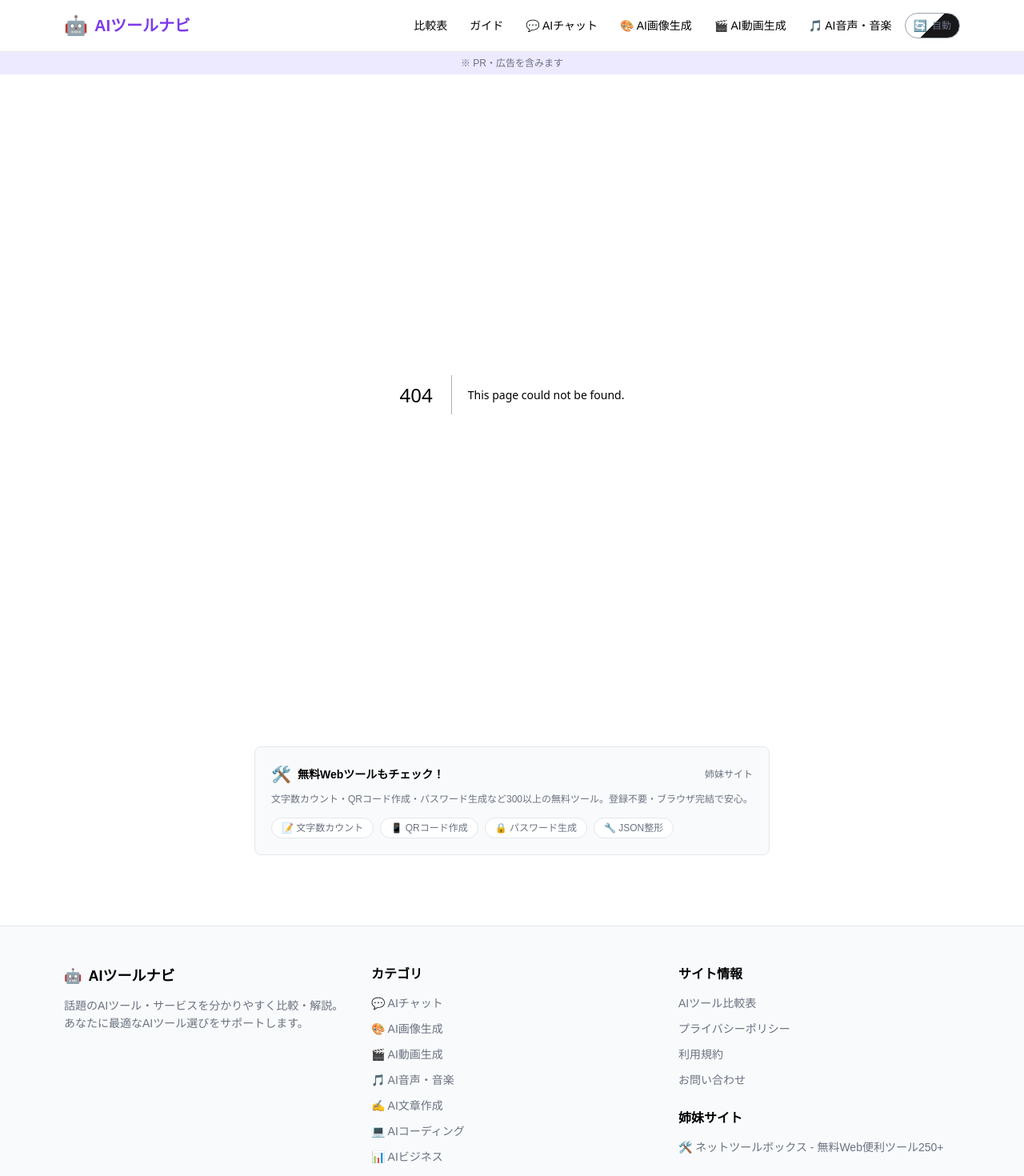
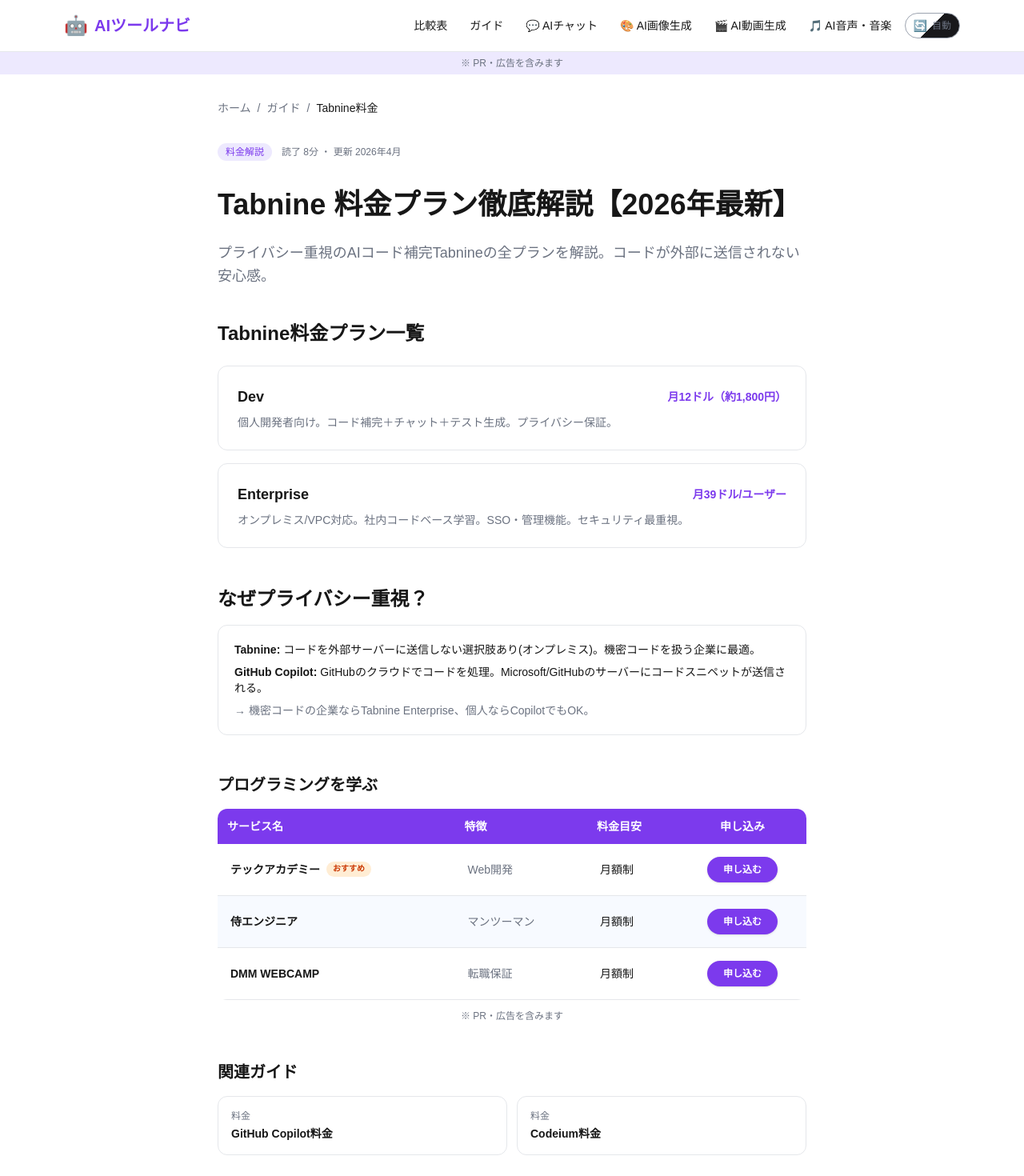
Before and after one commit to music6745-max/ai-tools-navi, a Next.js app: page /guide/tabnine-pricing in a window 1280 px wide. Before the commit this address had no page. Shown: the top 1470 px of the page at 80% size. Built offline with nearby package versions, Linux system fonts and the light colour scheme.

Commit message:
feat: Tabnine料金解説追加 - 🎉ai-navi400ページ到達！

```diff
--- a/app/guide/guides.data.ts
+++ b/app/guide/guides.data.ts
@@ -1821,6 +1821,14 @@
     slug: "luma-pricing",
     title: "Luma Dream Machine 料金プラン徹底解説【2026年最新】",
     description: "高速AI動画生成Luma Dream Machineの全プランを解説。",
+    icon: "💰",
+    category: "料金解説",
+    readTime: "8分",
+  },
+  {
+    slug: "tabnine-pricing",
+    title: "Tabnine 料金プラン徹底解説【2026年最新】",
+    description: "プライバシー重視AIコード補完Tabnineの料金を解説。",
     icon: "💰",
     category: "料金解説",
     readTime: "8分",
--- /dev/null
+++ b/app/guide/tabnine-pricing/page.tsx
@@ -0,0 +1,58 @@
+import Link from "next/link";
+import type { Metadata } from "next";
+import { siteConfig } from "../../lib/data";
+import { ComparisonTableCTA } from "../../components/ComparisonTableCTA";
+export const metadata: Metadata = {
+  title: "Tabnine 料金プラン徹底解説【2026年最新】Dev/Enterprise/プライバシー重視AI",
+  description: "プライバシー重視のAIコード補完TabnineのDev(月12ドル)・Enterpriseの料金プランを徹底解説。GitHub Copilotとの違いも。",
+  keywords: ["Tabnine 料金", "Tabnine", "AI コード補完 プライバシー"],
+  alternates: { canonical: `${siteConfig.url}/guide/tabnine-pricing` },
+};
+export default function Page() {
+  const jsonLd = { "@context": "https://schema.org", "@type": "Article", headline: "Tabnine 料金プラン徹底解説", description: "Dev/Enterpriseを解説", author: { "@type": "Organization", name: siteConfig.name }, publisher: { "@type": "Organization", name: siteConfig.name }, datePublished: "2026-04-12", dateModified: "2026-04-12" };
+  return (
+    <>
+      <script type="application/ld+json" dangerouslySetInnerHTML={{ __html: JSON.stringify(jsonLd) }} />
+      <div className="max-w-3xl mx-auto px-4 py-8">
+        <nav className="flex items-center gap-2 text-sm text-muted mb-8"><Link href="/" className="hover:text-primary transition-colors">ホーム</Link><span>/</span><Link href="/guide" className="hover:text-primary transition-colors">ガイド</Link><span>/</span><span className="text-foreground">Tabnine料金</span></nav>
+        <div className="mb-8"><span className="text-xs px-2.5 py-1 bg-primary-light text-primary rounded-full font-medium">料金解説</span><span className="text-xs text-muted ml-3">読了 8分 ・ 更新 2026年4月</span></div>
+        <h1 className="text-3xl md:text-4xl font-bold mb-6 leading-tight">Tabnine 料金プラン徹底解説【2026年最新】</h1>
+        <p className="text-muted text-lg mb-10 leading-relaxed">プライバシー重視のAIコード補完Tabnineの全プランを解説。コードが外部に送信されない安心感。</p>
+        <section className="mb-12">
+          <h2 className="text-2xl font-bold mb-6">Tabnine料金プラン一覧</h2>
+          <div className="space-y-4">
+            {[
+              { name: "Dev", price: "月12ドル（約1,800円）", desc: "個人開発者向け。コード補完＋チャット＋テスト生成。プライバシー保証。" },
+              { name: "Enterprise", price: "月39ドル/ユーザー", desc: "オンプレミス/VPC対応。社内コードベース学習。SSO・管理機能。セキュリティ最重視。" },
+            ].map((p) => (
+              <div key={p.name} className="bg-card-bg border border-card-border rounded-xl p-6"><div className="flex items-center justify-between mb-2"><h3 className="font-bold text-lg">{p.name}</h3><span className="text-primary font-bold text-sm">{p.price}</span></div><p className="text-sm text-muted">{p.desc}</p></div>
+            ))}
+          </div>
+        </section>
+        <section className="mb-12">
+          <h2 className="text-2xl font-bold mb-4">なぜプライバシー重視？</h2>
+          <div className="bg-card-bg border border-card-border rounded-xl p-5 text-sm space-y-2">
+            <p><span className="font-bold">Tabnine:</span> コードを外部サーバーに送信しない選択肢あり(オンプレミス)。機密コードを扱う企業に最適。</p>
+            <p><span className="font-bold">GitHub Copilot:</span> GitHubのクラウドでコードを処理。Microsoft/GitHubのサーバーにコードスニペットが送信される。</p>
+            <p className="mt-2 text-muted">→ 機密コードの企業ならTabnine Enterprise、個人ならCopilotでもOK。</p>
+          </div>
+        </section>
+        <section className="mb-8">
+          <h2 className="text-xl font-bold mb-4">プログラミングを学ぶ</h2>
+          <ComparisonTableCTA services={[
+            { name: "テックアカデミー", url: "https://px.a8.net/svt/ejp?a8mat=4B1DXO+APTO2+35VG+5YJRM", highlight: "Web開発", price: "月額制", badge: "おすすめ" },
+            { name: "侍エンジニア", url: "https://px.a8.net/svt/ejp?a8mat=4B1DXO+A4E2A+4HHM+5YJRM", highlight: "マンツーマン", price: "月額制" },
+            { name: "DMM WEBCAMP", url: "https://px.a8.net/svt/ejp?a8mat=4B1DXO+4RHMA+4D4Y+5YJRM", highlight: "転職保証", price: "月額制" },
+          ]} />
+        </section>
+        <section className="mt-12 mb-8">
+          <h2 className="text-xl font-bold mb-4">関連ガイド</h2>
+          <div className="grid grid-cols-1 sm:grid-cols-2 gap-3">
+            <Link href="/guide/github-copilot-pricing" className="block bg-card-bg border border-card-border rounded-xl p-4 hover:border-primary transition-colors"><div className="text-xs text-muted mb-1">料金</div><div className="font-bold text-sm">GitHub Copilot料金</div></Link>
+            <Link href="/guide/codeium-pricing" className="block bg-card-bg border border-card-border rounded-xl p-4 hover:border-primary transition-colors"><div className="text-xs text-muted mb-1">料金</div><div className="font-bold text-sm">Codeium料金</div></Link>
+          </div>
+        </section>
+      </div>
+    </>
+  );
+}
```
